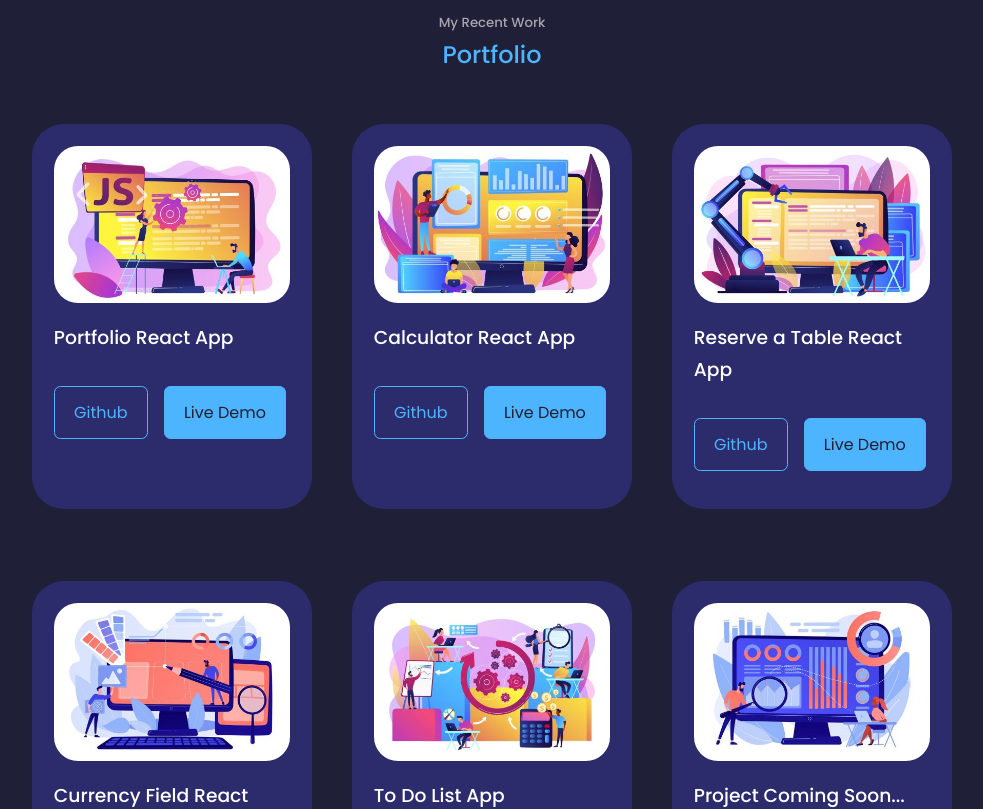
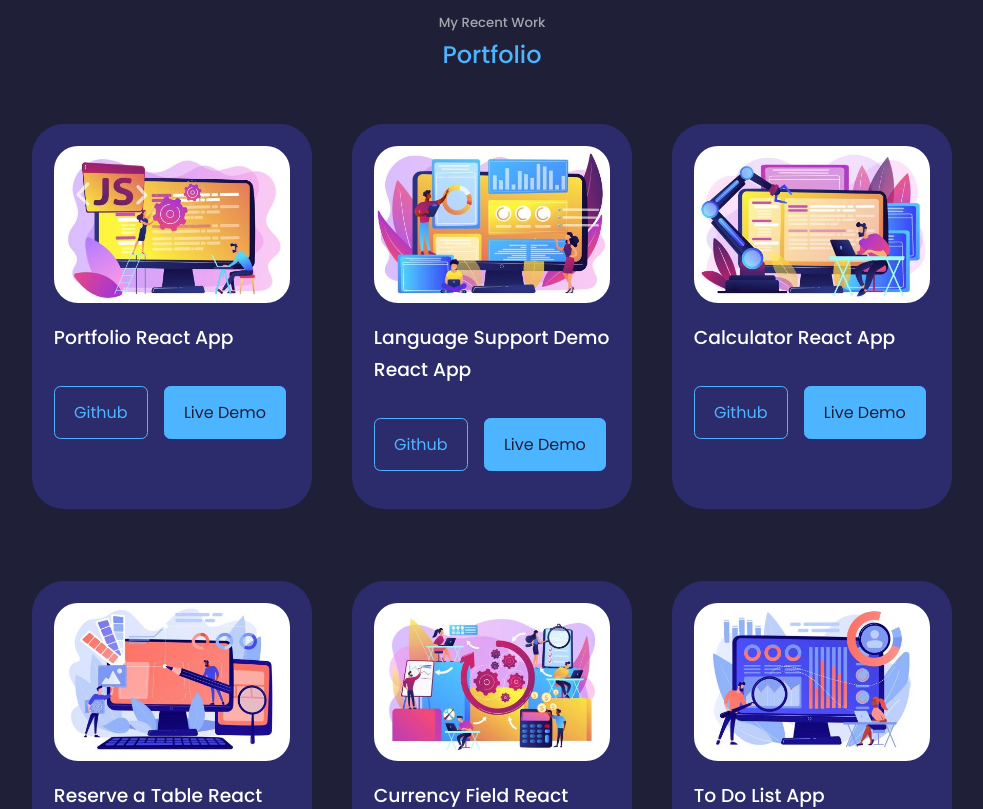
Before and after one commit to CameronRiecan/CameronRiecan.github.io, a React (Create React App) app: page / in a window 1280 px wide. Shown: the part 4900-5709 px from the top of the page, without its empty margins (148-1131 px from the left). Built offline with nearby package versions, Linux system fonts and the light colour scheme.

Commit message:
add new project to portfolio component

```diff
--- a/src/components/portfolio/Portfolio.jsx
+++ b/src/components/portfolio/Portfolio.jsx
@@ -18,27 +18,34 @@ const data = [
   {
     id: 2,
     image: IMG2,
+    title: 'Language Support Demo React App',
+    github: 'https://github.com/CameronRiecan/language_support',
+    demo: 'https://cameronriecan.github.io/language_support/'
+  },
+  {
+    id: 3,
+    image: IMG3,
     title: 'Calculator React App',
     github: 'https://github.com/CameronRiecan/SimpleCalculatorReactApp',
     demo: 'https://cameronriecan.github.io/SimpleCalculatorReactApp/'
   },
   {
-    id: 3,
-    image: IMG3,
+    id: 4,
+    image: IMG4,
     title: 'Reserve a Table React App',
     github: 'https://github.com/CameronRiecan/ll_restaurant_webapp',
     demo: 'https://cameronriecan.github.io/ll_restaurant_webapp/'
   },
   {
-    id: 4,
-    image: IMG4,
+    id: 5,
+    image: IMG5,
     title: 'Currency Field React App',
     github: 'https://github.com/CameronRiecan/currency-field-app',
     demo: 'https://cameronriecan.github.io/currency-field-app/'
   },
   {
-    id: 5,
-    image: IMG5,
+    id: 6,
+    image: IMG6,
     title: 'To Do List App',
     github: 'https://github.com/CameronRiecan/To-Do-List',
     demo: 'https://cameronriecan.github.io/To-Do-List/'
```
